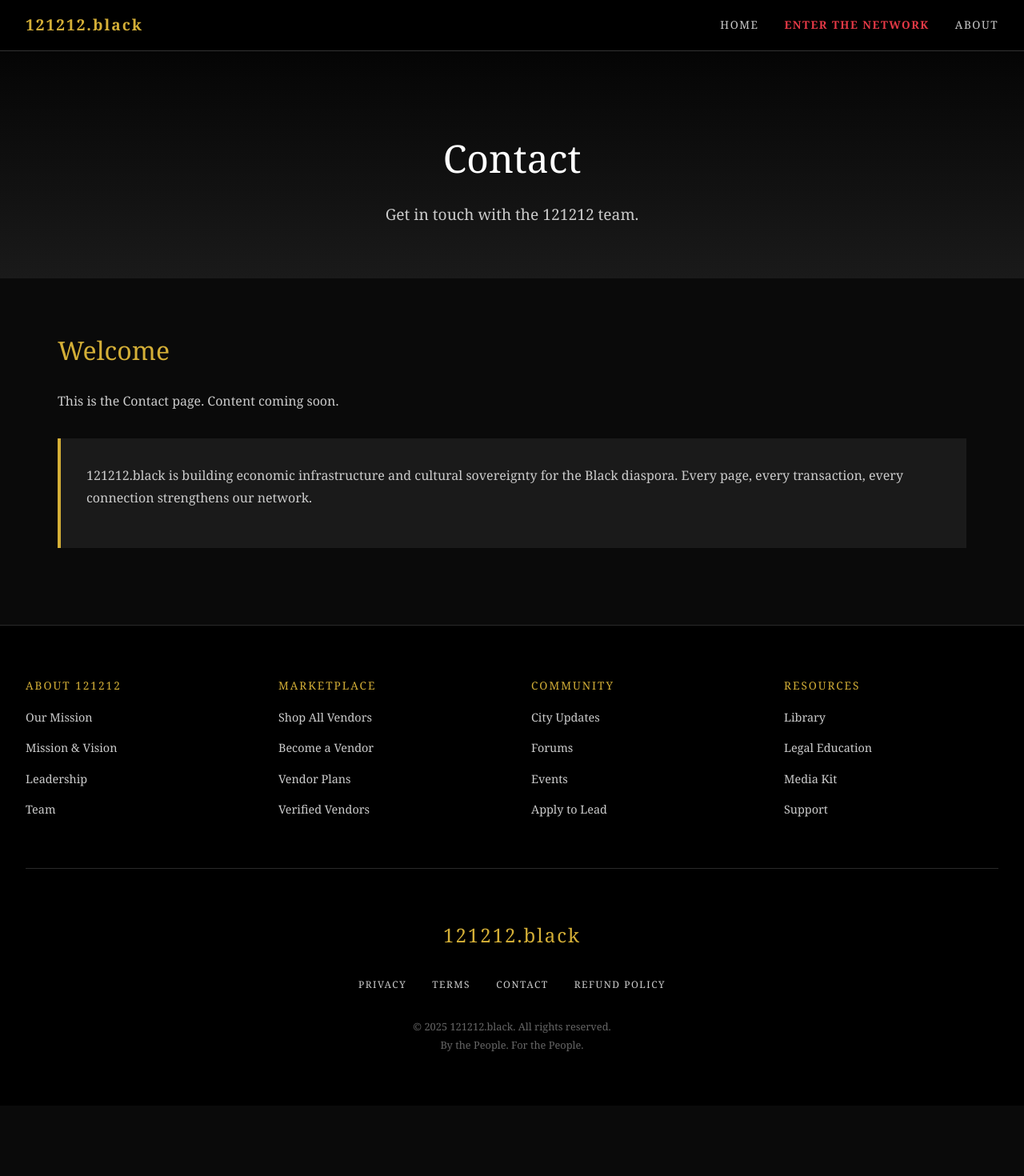
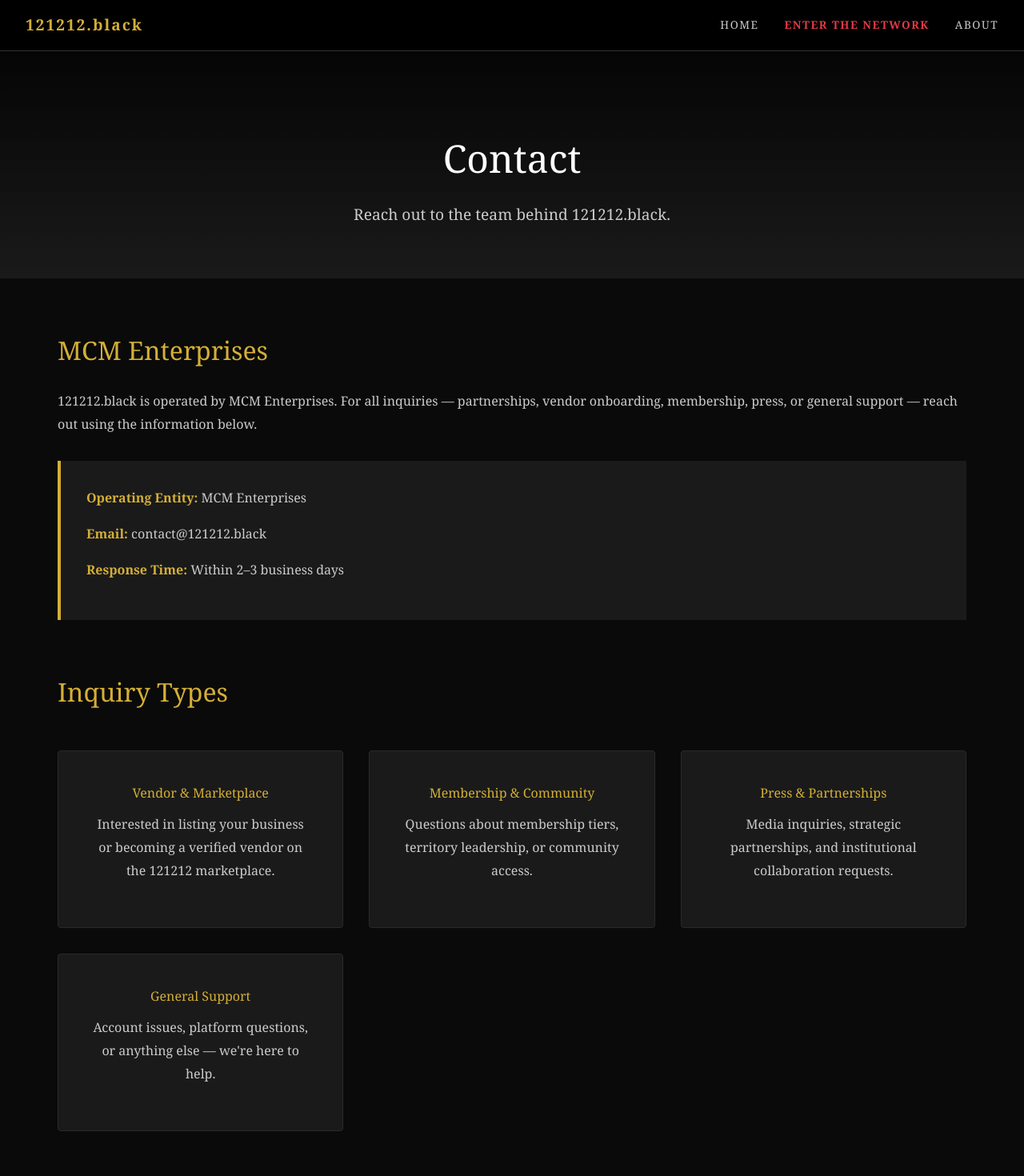
Before and after one commit to HouseofTerravian/121212-black, a Next.js app: page /contact in a window 1280 px wide. Shown: the top 1470 px of the page at 80% size. Before the commit the page ends 1382 px from the top, so only its background shows below. Built offline with nearby package versions, Linux system fonts and the light colour scheme.

Commit message:
Add MCM Enterprises contact info to contact page

```diff
--- a/app/contact/page.tsx
+++ b/app/contact/page.tsx
@@ -1,6 +1,6 @@
 export const metadata = {
   title: 'Contact - 121212.black',
-  description: 'Get in touch with the 121212 team.',
+  description: 'Get in touch with MCM Enterprises, the operating entity behind 121212.black.',
 };
 
 export default function ContactPage() {
@@ -8,16 +8,45 @@ export default function ContactPage() {
     <>
       <header className="page-header">
         <h1>Contact</h1>
-        <p>Get in touch with the 121212 team.</p>
+        <p>Reach out to the team behind 121212.black.</p>
       </header>
       <section className="page-content">
+
         <div className="content-section">
-          <h2>Welcome</h2>
-          <p>This is the Contact page. Content coming soon.</p>
+          <h2>MCM Enterprises</h2>
+          <p>
+            121212.black is operated by MCM Enterprises. For all inquiries — partnerships, vendor
+            onboarding, membership, press, or general support — reach out using the information below.
+          </p>
           <div className="info-box">
-            <p>121212.black is building economic infrastructure and cultural sovereignty for the Black diaspora. Every page, every transaction, every connection strengthens our network.</p>
+            <p><strong style={{ color: 'var(--gold)' }}>Operating Entity:</strong> MCM Enterprises</p>
+            <p style={{ marginTop: '0.75rem' }}><strong style={{ color: 'var(--gold)' }}>Email:</strong> contact@121212.black</p>
+            <p style={{ marginTop: '0.75rem' }}><strong style={{ color: 'var(--gold)' }}>Response Time:</strong> Within 2–3 business days</p>
           </div>
         </div>
+
+        <div className="content-section">
+          <h2>Inquiry Types</h2>
+          <div className="support-grid">
+            <div className="support-card">
+              <h3 style={{ color: 'var(--gold)', marginBottom: '0.75rem' }}>Vendor & Marketplace</h3>
+              <p>Interested in listing your business or becoming a verified vendor on the 121212 marketplace.</p>
+            </div>
+            <div className="support-card">
+              <h3 style={{ color: 'var(--gold)', marginBottom: '0.75rem' }}>Membership & Community</h3>
+              <p>Questions about membership tiers, territory leadership, or community access.</p>
+            </div>
+            <div className="support-card">
+              <h3 style={{ color: 'var(--gold)', marginBottom: '0.75rem' }}>Press & Partnerships</h3>
+              <p>Media inquiries, strategic partnerships, and institutional collaboration requests.</p>
+            </div>
+            <div className="support-card">
+              <h3 style={{ color: 'var(--gold)', marginBottom: '0.75rem' }}>General Support</h3>
+              <p>Account issues, platform questions, or anything else — we're here to help.</p>
+            </div>
+          </div>
+        </div>
+
       </section>
     </>
   );
```
